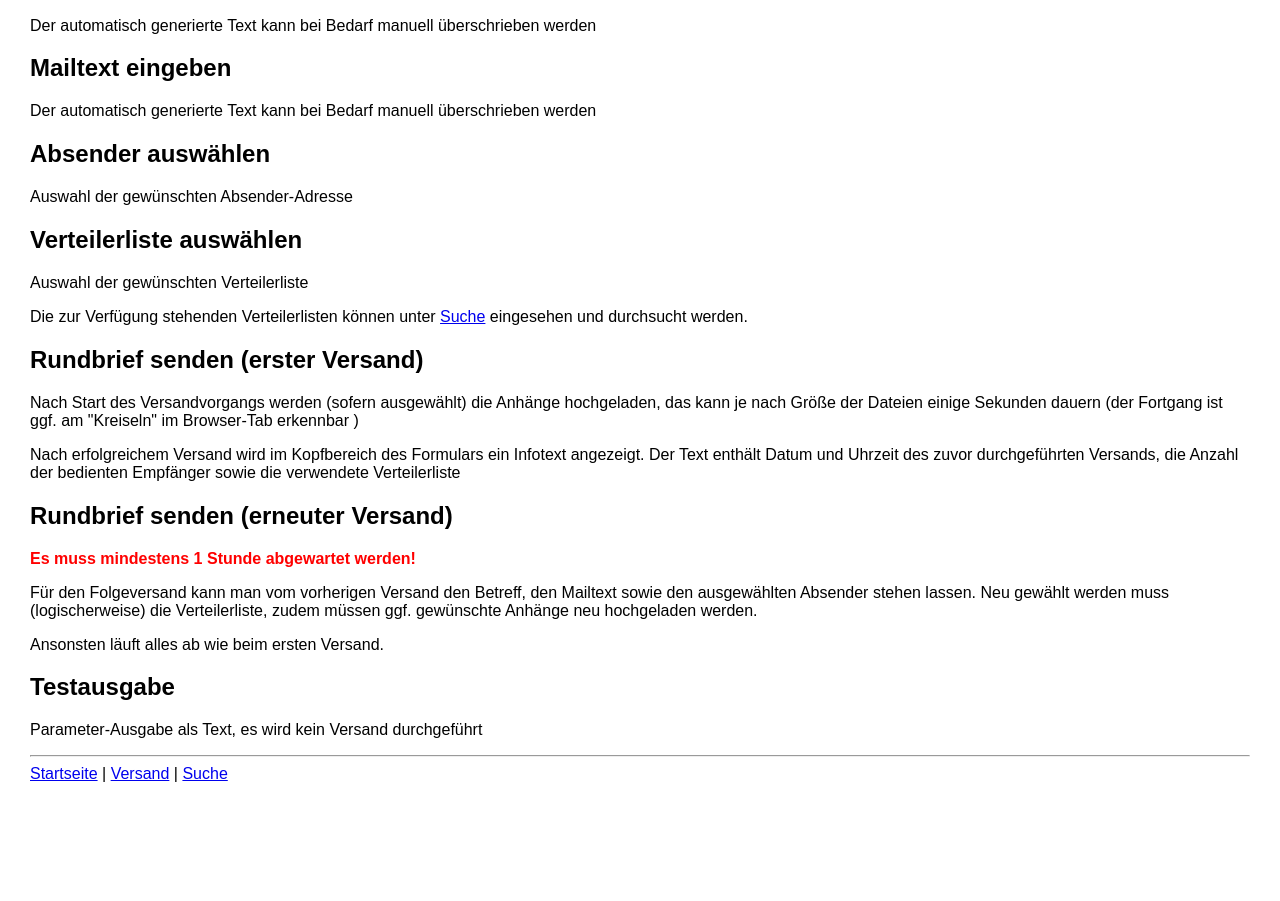
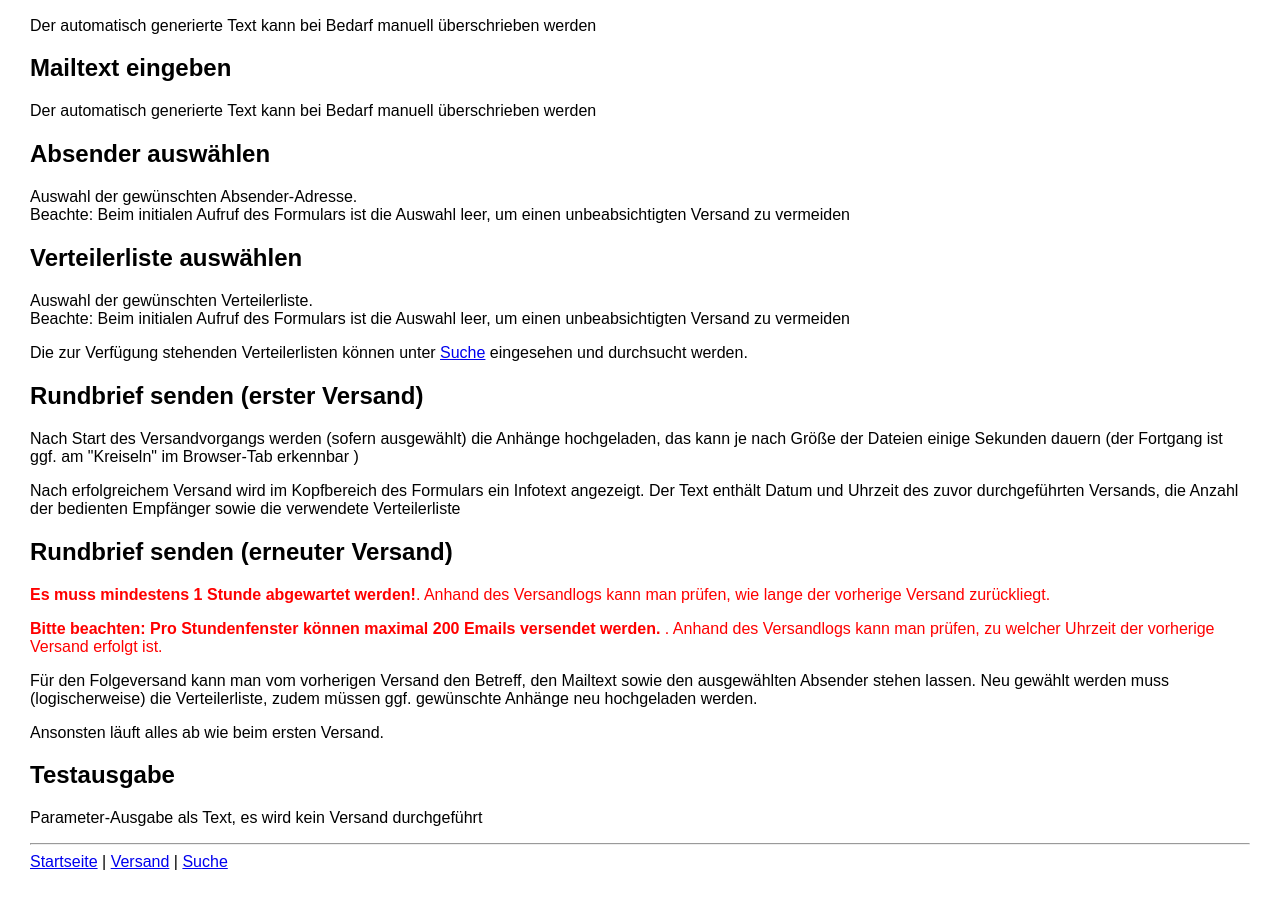
Before and after one commit to birrei/pipo, a PHP site: page /hilfe_versand.php in a window 1280 px wide. Shown: the part 345-1246 px from the top of the page. Before the commit the page ends 1127 px from the top, so only its background shows below. Run offline with PHP 8.4, Linux system fonts and the light colour scheme.

Commit message:
Versand-Formular: Änderung Voreinstellung Verteiler/Absenderauswahl

```diff
--- a/rundbrief/class.htmlselect.php
+++ b/rundbrief/class.htmlselect.php
@@ -4,6 +4,7 @@ require_once 'conn/class.db.php';
 class HTMLSelect {
     public $Name='';
     public $autosubmit=false;
+    public $show_empty_row=false;
     public $row_count=0;
 
     private $db;
@@ -50,6 +51,9 @@ class HTMLSelect {
         if(count($Items)==0){
             $strSelect.='<option optionvalue="">(keine Daten vorhanden)</option>'.PHP_EOL;
         } else {
+            if ($this->show_empty_row) {
+                $strSelect.='<option value=""> </option>'.PHP_EOL;
+            }
             foreach($Items as $Item) {
                 if($selectedValue!='' & $selectedValue==$Item["ID"]) {
                     $strSelect.='<option value="'.$Item["ID"].'" selected>'.$Item["Name"].'</option>'.PHP_EOL;
--- a/rundbrief/hilfe_versand.php
+++ b/rundbrief/hilfe_versand.php
@@ -37,10 +37,15 @@ Siehe auch: <a href="https://help.dogado.de/hc/de/articles/22597257803409-Was-is
 <p>Der automatisch generierte Text kann bei Bedarf manuell  überschrieben werden</p>
 
 <h2>Absender auswählen</h2>
-<p>Auswahl der gewünschten Absender-Adresse </p>
+<p>Auswahl der gewünschten Absender-Adresse.
+    <br>Beachte: Beim initialen Aufruf des Formulars ist die Auswahl leer, um einen unbeabsichtigten Versand zu vermeiden
+</p>
 
 <h2>Verteilerliste auswählen</h2>
-<p>Auswahl der gewünschten Verteilerliste </p>
+<p>Auswahl der gewünschten Verteilerliste.
+  <br> Beachte: Beim initialen Aufruf des Formulars ist die Auswahl leer, um einen unbeabsichtigten Versand zu vermeiden
+</p>
+
 <p>Die zur Verfügung stehenden Verteilerlisten können unter <a href="suche.php">Suche</a> eingesehen und durchsucht werden. </p>
 
 <h2>Rundbrief senden (erster Versand)</h2>
@@ -54,7 +59,12 @@ Siehe auch: <a href="https://help.dogado.de/hc/de/articles/22597257803409-Was-is
 
 <h2>Rundbrief senden (erneuter Versand)</h2>
 
-<p style="color:red; font-weight:bold"> Es muss mindestens 1 Stunde abgewartet werden!  </p>
+<p style="color:red;"> <b> Es muss mindestens 1 Stunde abgewartet werden!</b>. Anhand des Versandlogs kann man prüfen, wie lange
+der vorherige Versand zurückliegt.  </p>
+
+<p style="color:red;"> <b> Bitte beachten: Pro Stundenfenster können maximal 200 Emails versendet werden. </b>. Anhand des Versandlogs
+kann man prüfen, zu welcher Uhrzeit der vorherige Versand erfolgt ist.  </p>
+
 
 <!-- Vermutlich sind nicht Abstände, sondern fixe Zeitfenster massgeblich - das muss ich nochmal prüfen  -->
 
--- a/rundbrief/sendlog.php
+++ b/rundbrief/sendlog.php
@@ -1,5 +1,5 @@
 <?php
-$PageTitle='Sendlog';
+$PageTitle='Versandlog';
 include 'head.php';
 require_once 'class.htmltable.php';
 require_once 'class.htmlselect.php';
```
Also changed, not shown: rundbrief/versand.php (+15 -0 lines), CHANGELOG.md.
